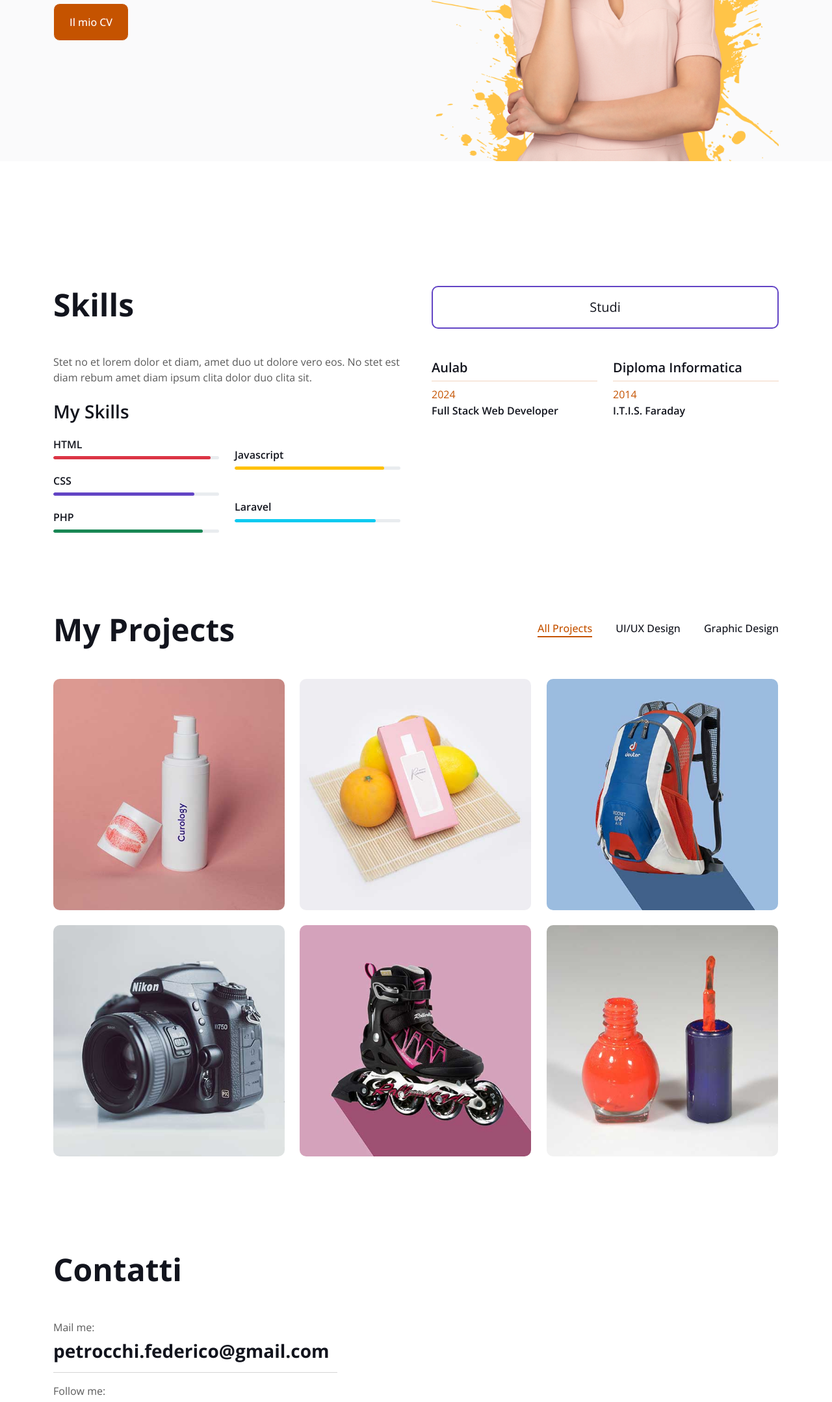
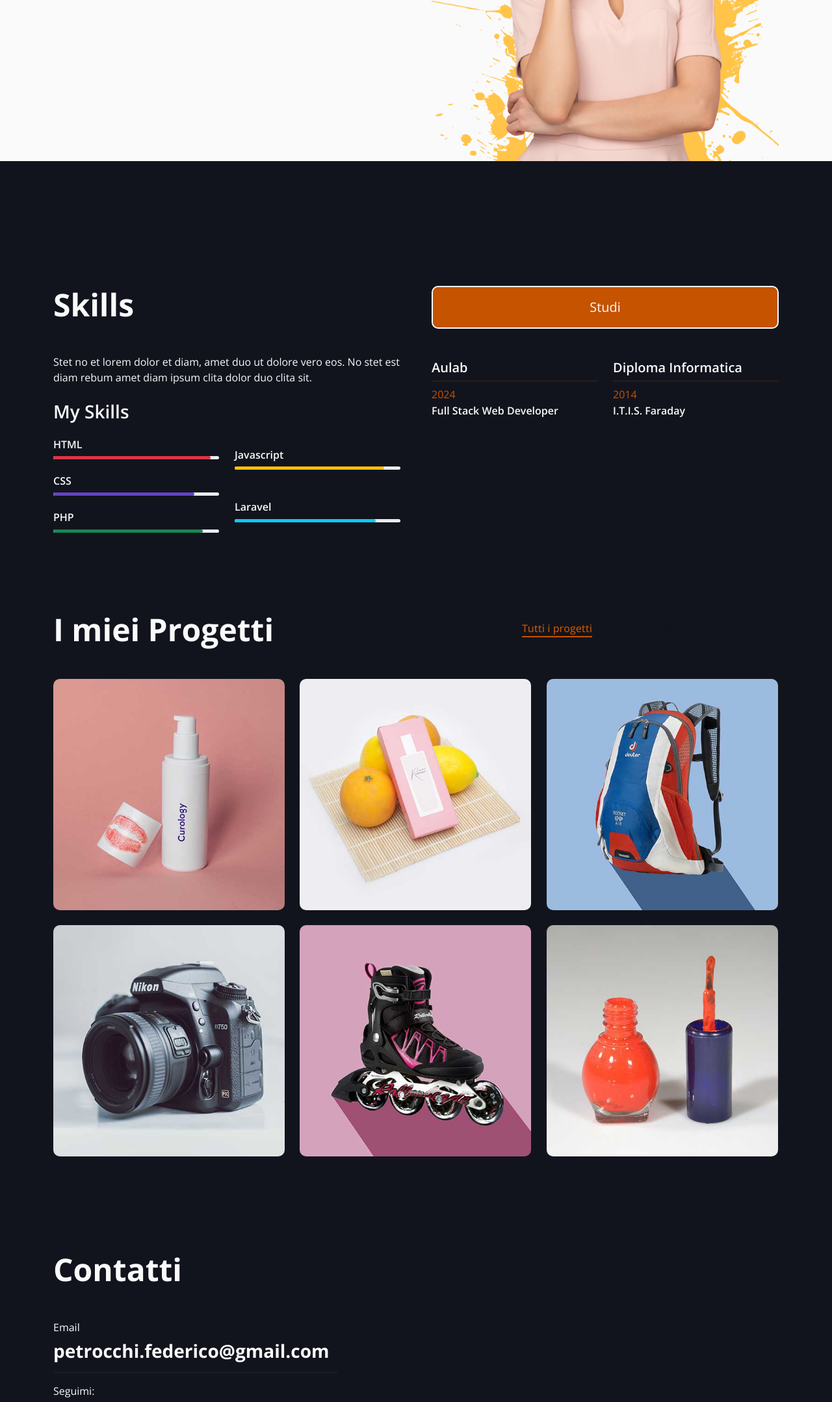
Before and after one commit to FedPetro/FedPetro.github.io, a plain HTML site: page index.html in a window 1280 px wide. Shown: the part 442-2600 px from the top of the page at 65% size. Drawn offline with nearby package versions, Linux system fonts and the light colour scheme.

Commit message:
modifiche

```diff
--- a/css/style.css
+++ b/css/style.css
@@ -4,6 +4,14 @@
     --secondary: #FFC448;
     --light: #FAFAFB;
     --dark: #12141D;
+}
+
+body{
+    background-color: var(--dark);
+}
+
+h2, h3, h4, h5, h6, .nav-link {
+    color: var(--light) !important;
 }
 
 .back-to-top {
@@ -101,6 +109,9 @@
     font-weight: 600;
     outline: none;
 }
+.navbar{
+    background-color: var(--primary) !important;
+}
 
 .navbar .navbar-nav .nav-link:hover,
 .navbar .navbar-nav .nav-link.active {
@@ -192,6 +203,18 @@
     }
 }
 
+.textAnimated{
+    color: var(--dark) !important;
+}
+
+.skillsTitle{
+    color: var(--light);
+}
+
+/* .nav-item{
+    background-color: var(--primary) !important;
+} */
+
 .modal-video .modal-dialog {
     position: relative;
     max-width: 800px;
@@ -243,7 +266,11 @@
 }
 
 #skill .nav-pills .nav-link {
-    color: var(--dark);
+    color: var(--primary);
+}
+
+.nav-pills, .nav-link{
+    background-color: var(--primary) !important;
 }
 
 #skill .nav-pills .nav-link.active {
--- a/index.html
+++ b/index.html
@@ -3,7 +3,7 @@
 
 <head>
     <meta charset="utf-8">
-    <title>ProMan - Personal Portfolio HTML Template</title>
+    <title>Federico Petrocchi Portfolio</title>
     <meta content="width=device-width, initial-scale=1.0" name="viewport">
     <meta content="" name="keywords">
     <meta content="" name="description">
@@ -53,18 +53,18 @@
         <div class="collapse navbar-collapse justify-content-between py-4 py-lg-0" id="navbarCollapse">
             <div class="navbar-nav ms-auto py-0">
                 <a href="#home" class="nav-item nav-link active">Home</a>
-                <a href="#about" class="nav-item nav-link">About</a>
+                <a href="#about" class="nav-item nav-link">Chi Sono</a>
                 <a href="#skill" class="nav-item nav-link">Skills</a>
-                <a href="#service" class="nav-item nav-link">Services</a>
+                <!-- <a href="#service" class="nav-item nav-link">Services</a> -->
             </div>
             <a href="index.html" class="navbar-brand bg-secondary py-3 px-4 mx-3 d-none d-lg-block">
-                <h1 class="text-primary fw-bold m-0">ProMan</h1>
+                <h1 class="text-primary fw-bold m-0">Portfolio</h1>
             </a>
             <div class="navbar-nav me-auto py-0">
-                <a href="#project" class="nav-item nav-link">Projects</a>
-                <a href="#team" class="nav-item nav-link">Team</a>
-                <a href="#testimonial" class="nav-item nav-link">Testimonial</a>
-                <a href="#contact" class="nav-item nav-link">Contact</a>
+                <a href="#project" class="nav-item nav-link">Progetti</a>
+                <!-- <a href="#team" class="nav-item nav-link">Team</a>
+                <a href="#testimonial" class="nav-item nav-link">Testimonial</a> -->
+                <a href="#contact" class="nav-item nav-link">Contatti</a>
             </div>
         </div>
     </nav>
@@ -78,10 +78,10 @@
                 <div class="col-lg-6 py-6 pb-0 pt-lg-0">
                     <!-- <h3 class="text-primary mb-3">I'm</h3> -->
                     <h1 class="display-3 mb-3">Federico Petrocchi</h1>
-                    <h2 class="typed-text-output d-inline"></h2>
-                    <div class="typed-text d-none">Full Stack Web Developer</div>
+                    <h2 class="typed-text-output d-inline textAnimated"></h2>
+                    <div class="typed-text d-none ">Full Stack Web Developer</div>
                     <div class="d-flex align-items-center pt-5">
-                        <a href="" class="btn btn-primary py-3 px-4 me-5">Il mio CV</a>
+                        <!-- <a href="" class="btn btn-primary py-3 px-4 me-5">CV</a> -->
                         <!-- <button type="button" class="btn-play" data-bs-toggle="modal"
                             data-src="https://www.youtube.com/embed/DWRcNpR6Kdc" data-bs-target="#videoModal">
                             <span></span>
@@ -168,8 +168,8 @@
         <div class="container">
             <div class="row g-5">
                 <div class="col-lg-6 wow fadeInUp" data-wow-delay="0.1s">
-                    <h1 class="display-5 mb-5">Skills</h1>
-                    <p class="mb-4">Stet no et lorem dolor et diam, amet duo ut dolore vero eos. No stet est diam rebum amet diam ipsum clita dolor duo clita sit.</p>
+                    <h1 class="display-5 mb-5 skillsTitle">Skills</h1>
+                    <p class="mb-4 skillsTitle">Stet no et lorem dolor et diam, amet duo ut dolore vero eos. No stet est diam rebum amet diam ipsum clita dolor duo clita sit.</p>
                     <h3 class="mb-4">My Skills</h3>
                     <div class="row align-items-center">
                         <div class="col-md-6">
@@ -233,7 +233,7 @@
                     </div>
                 </div>
                 <div class="col-lg-6 wow fadeInUp" data-wow-delay="0.5s">
-                    <ul class="nav nav-pills rounded border border-2 border-primary mb-5">
+                    <ul class="nav nav-pills rounded border border-2 border-light mb-5">
                         <!-- <li class="nav-item w-50">
                             <button class="nav-link w-100 py-3 fs-5 active" data-bs-toggle="pill" href="#tab-1">Experience</button>
                         </li> -->
@@ -365,11 +365,11 @@
         <div class="container">
             <div class="row g-5 mb-5 align-items-center wow fadeInUp" data-wow-delay="0.1s">
                 <div class="col-lg-6">
-                    <h1 class="display-5 mb-0">My Projects</h1>
+                    <h1 class="display-5 mb-0 skillsTitle">I miei Progetti</h1>
                 </div>
                 <div class="col-lg-6 text-lg-end">
                     <ul class="list-inline mx-n3 mb-0" id="portfolio-flters">
-                        <li class="mx-3 active" data-filter="*">All Projects</li>
+                        <li class="mx-3 active" data-filter="*">Tutti i progetti</li>
                         <li class="mx-3" data-filter=".first">UI/UX Design</li>
                         <li class="mx-3" data-filter=".second">Graphic Design</li>
                     </ul>
@@ -560,7 +560,7 @@
         <div class="container py-5">
             <div class="row g-5 mb-5 wow fadeInUp" data-wow-delay="0.1s">
                  <div class="col-lg-6">
-                    <h1 class="display-5 mb-0">Contatti</h1>
+                    <h1 class="display-5 mb-0 skillsTitle">Contatti</h1>
                 </div>
                 <!-- <div class="col-lg-6 text-lg-end">
                     <a class="btn btn-primary py-3 px-5" href="">Say Hello</a>
@@ -574,10 +574,10 @@
                     <p class="mb-2">Call me:</p>
                     <h3 class="fw-bold">+012 345 6789</h3>
                     <hr class="w-100"> -->
-                    <p class="mb-2">Mail me:</p>
+                    <p class="mb-2 skillsTitle">Email</p>
                     <h3 class="fw-bold">petrocchi.federico@gmail.com</h3>
                     <hr class="w-100">
-                    <p class="mb-2">Follow me:</p>
+                    <p class="mb-2 skillsTitle">Seguimi:</p>
                     <div class="d-flex pt-2">
                         <!-- <a class="btn btn-square btn-primary me-2" href=""><i class="fab fa-twitter"></i></a>
                         <a class="btn btn-square btn-primary me-2" href=""><i class="fab fa-facebook-f"></i></a>
@@ -676,6 +676,7 @@
 
     <!-- Template Javascript -->
     <script src="js/main.js"></script>
+
 </body>
 
 </html>
```
